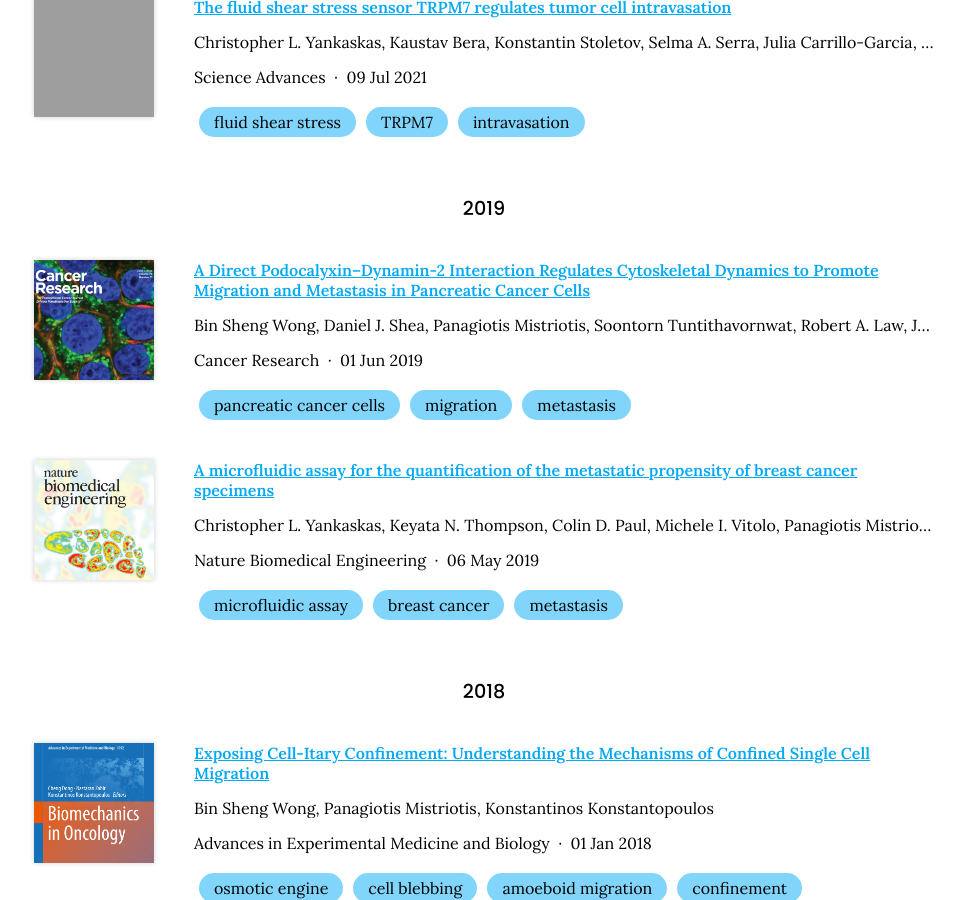
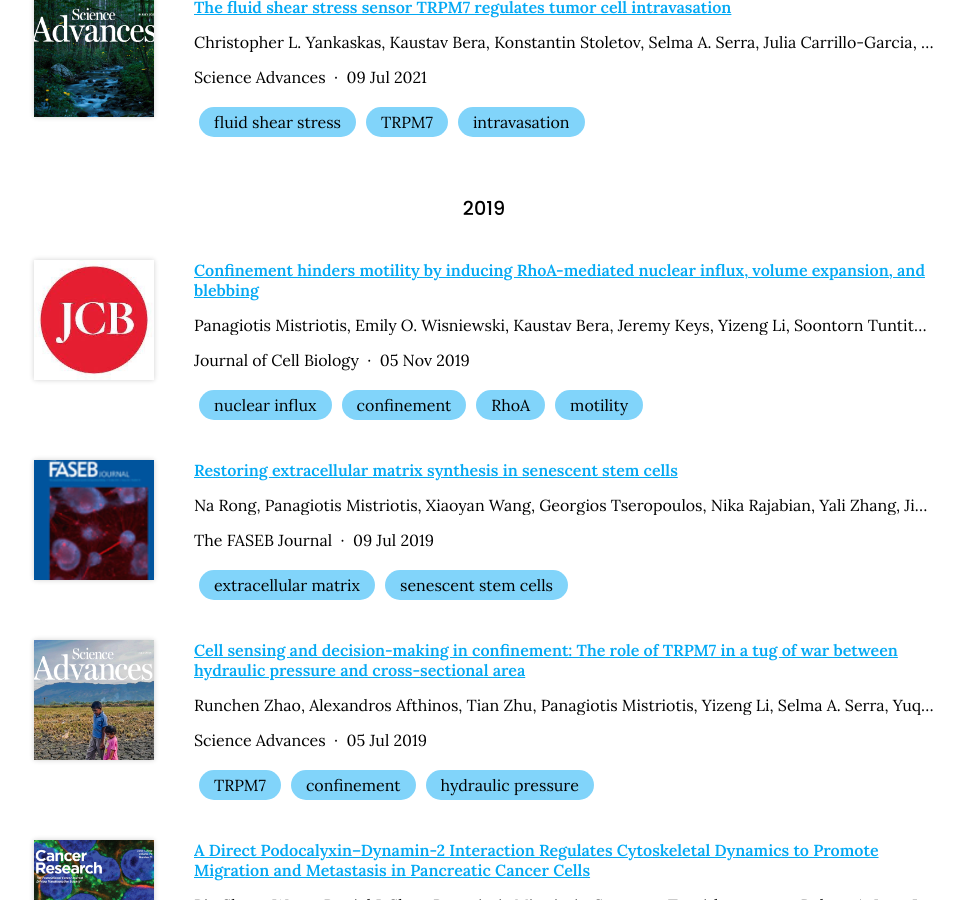
Before and after one commit to mistriotis-lab/mistriotis-lab.github.io, a Jekyll site: the page built from publications/index.md, in a window 1280 px wide and 900 px high, scrolled down 617 px. Shown: the whole window, without its empty margins (156-1119 px from the left). Built offline with Jekyll 4.4.1, drawn with Linux system fonts in a browser that asks for light colours; nearby versions of some CDN libraries; grey boxes are pictures that could not be loaded.

Commit message:
Generate citations

```diff
--- a/_data/citations.yaml
+++ b/_data/citations.yaml
@@ -46,7 +46,78 @@
   - fluid shear stress
   - TRPM7
   - intravasation
-  image: images/papers/science-advances.png
+  image: images/papers/science-advances-july-2021.png
+- id: doi:10.1083/jcb.201902057
+  title: Confinement hinders motility by inducing RhoA-mediated nuclear influx, volume
+    expansion, and blebbing
+  authors:
+  - Panagiotis Mistriotis
+  - Emily O. Wisniewski
+  - Kaustav Bera
+  - Jeremy Keys
+  - Yizeng Li
+  - Soontorn Tuntithavornwat
+  - Robert A. Law
+  - Nicolas A. Perez-Gonzalez
+  - Eda Erdogmus
+  - Yuqi Zhang
+  - Runchen Zhao
+  - Sean X. Sun
+  - Petr Kalab
+  - Jan Lammerding
+  - Konstantinos Konstantopoulos
+  publisher: Journal of Cell Biology
+  date: '2019-11-05'
+  link: https://doi.org/gg79rf
+  image: images/papers/jcb.jpg
+  tags:
+  - nuclear influx
+  - confinement
+  - RhoA
+  - motility
+- id: doi:10.1096/fj.201900377R
+  title: Restoring extracellular matrix synthesis in senescent stem cells
+  authors:
+  - Na Rong
+  - Panagiotis Mistriotis
+  - Xiaoyan Wang
+  - Georgios Tseropoulos
+  - Nika Rajabian
+  - Yali Zhang
+  - Jianmin Wang
+  - Song Liu
+  - Stelios T. Andreadis
+  publisher: The FASEB Journal
+  date: '2019-07-09'
+  link: https://doi.org/gf6k4c
+  image: images/papers/faseb.png
+  tags:
+  - extracellular matrix
+  - senescent stem cells
+- id: doi:10.1126/sciadv.aaw7243
+  title: 'Cell sensing and decision-making in confinement: The role of TRPM7 in a
+    tug of war between hydraulic pressure and cross-sectional area'
+  authors:
+  - Runchen Zhao
+  - Alexandros Afthinos
+  - Tian Zhu
+  - Panagiotis Mistriotis
+  - Yizeng Li
+  - Selma A. Serra
+  - Yuqi Zhang
+  - Christopher L. Yankaskas
+  - Shuyu He
+  - Miguel A. Valverde
+  - Sean X. Sun
+  - Konstantinos Konstantopoulos
+  publisher: Science Advances
+  date: '2019-07-05'
+  link: https://doi.org/ggd5t6
+  image: images/papers/science-advances-july-2019.png
+  tags:
+  - TRPM7
+  - confinement
+  - hydraulic pressure
 - id: doi:10.1038/s41551-019-0400-9
   title: A microfluidic assay for the quantification of the metastatic propensity
     of breast cancer specimens
```
